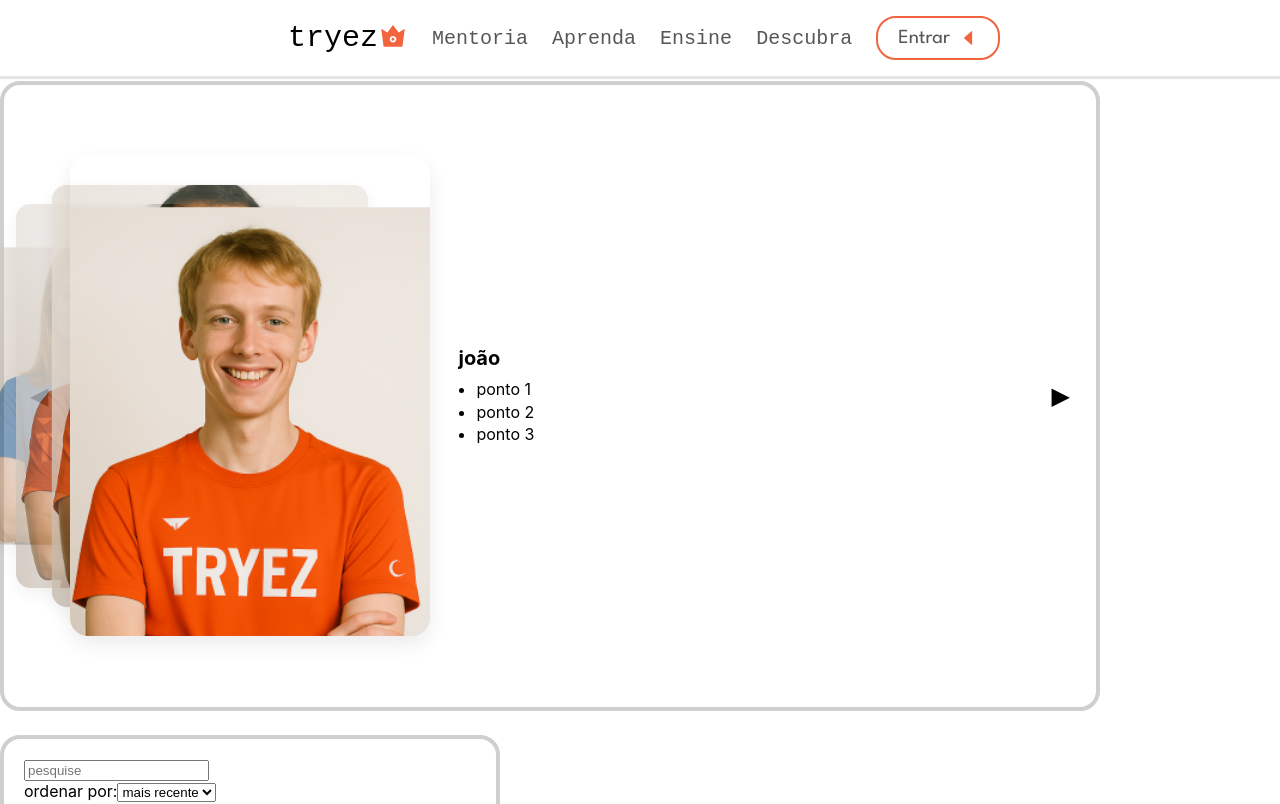
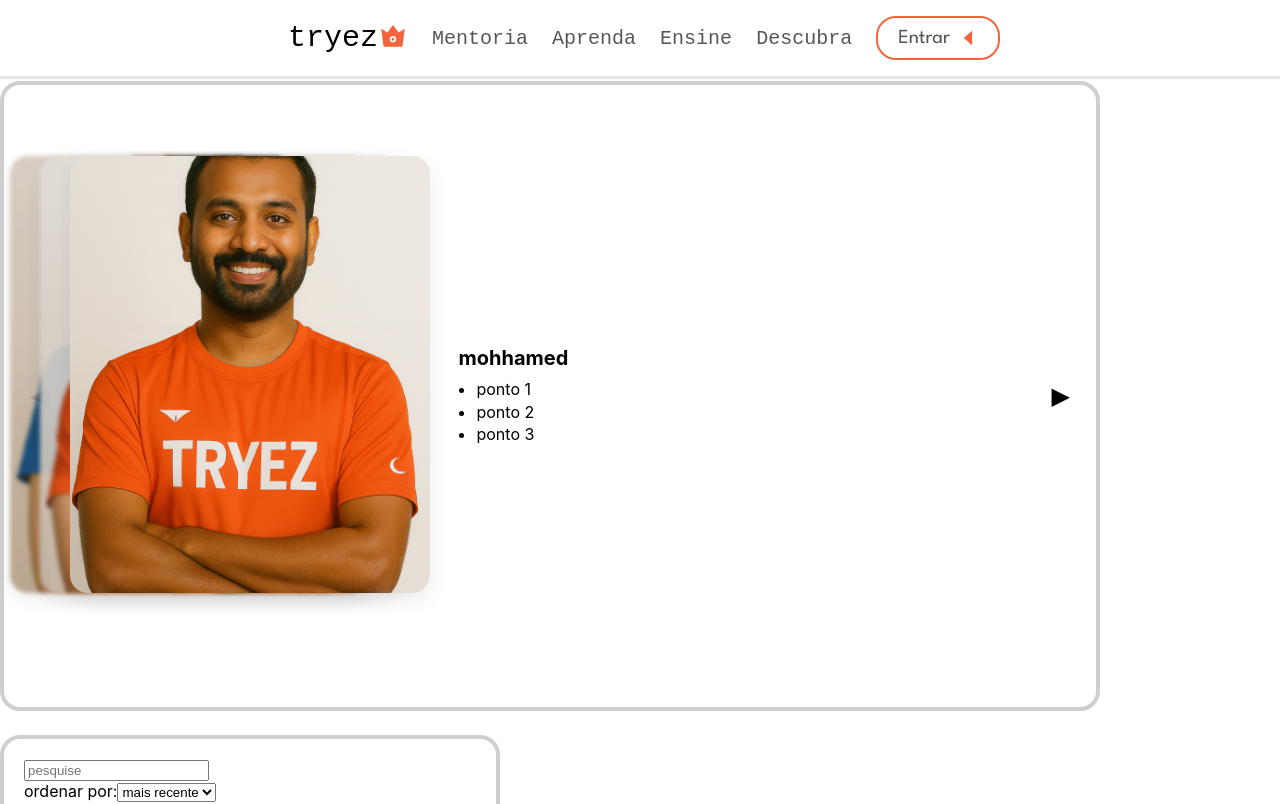
Before and after one commit to oddcaio/plataforma-tryez, a React (Create React App) app: page /mentoria in a window 1280 px wide. Shown: the top 804 px of the page. Built offline with nearby package versions, Linux system fonts and the light colour scheme; the HTML template or start-up script is replaced by a standard one; a web font is replaced by a local one.

Commit message:
refazendo tudo no mentoria

```diff
--- a/src/pages/mentoria/Mentoria.css
+++ b/src/pages/mentoria/Mentoria.css
@@ -1,56 +1,133 @@
-.mentoria{display:flex;gap:24px;flex-wrap:wrap;align-items:flex-start}
-
-.box1{
-  width:1100px;height:630px;
-  max-width:100%;
-  aspect-ratio:1100/630;
-  border:4px solid #cfcfcf;border-radius:20px;
-  padding:20px;box-sizing:border-box;background:#fff;
-  display:flex;align-items:center;justify-content:center
+.mentoria {
+    display: flex;
+    gap: 24px;
+    flex-wrap: wrap;
+    align-items: flex-start
 }
 
-.box2{
-  width:500px;height:700px;
-  max-width:100%;
-  aspect-ratio:5/7;
-  border:4px solid #cfcfcf;border-radius:20px;
-  padding:20px;box-sizing:border-box;background:#fff
+.box1 {
+    width: 1100px;
+    height: 630px;
+    max-width: 100%;
+    aspect-ratio: 1100/630;
+    border: 4px solid #cfcfcf;
+    border-radius: 20px;
+    padding: 20px;
+    box-sizing: border-box;
+    background: #fff;
+    display: flex;
+    align-items: center;
+    justify-content: center
 }
 
-.carousel{display:flex;align-items:center;gap:16px;width:100%;height:100%}
-.arrow{border:0;background:transparent;font-size:24px;cursor:pointer;line-height:1}
-
-.coach-card{display:flex;align-items:center;gap:24px;width:100%;height:100%}
-
-.stack{
-  position:relative;
-  width:clamp(180px, 32vw, 360px);
-  aspect-ratio:3/4;
-  height:auto
+.box2 {
+    width: 500px;
+    height: 700px;
+    max-width: 100%;
+    aspect-ratio: 5/7;
+    border: 4px solid #cfcfcf;
+    border-radius: 20px;
+    padding: 20px;
+    box-sizing: border-box;
+    background: #fff
 }
 
-.photo{
-  position:absolute;left:0;top:0;width:100%;height:100%;
-  object-fit:cover;border-radius:18px;
-  transition:transform .25s, filter .25s;
-  box-shadow:0 8px 20px rgba(0,0,0,.08)
+.carousel {
+    display: flex;
+    align-items: center;
+    gap: 16px;
+    width: 100%;
+    height: 100%
 }
-.photo.behind{opacity:.9;filter:saturate(.95) blur(.2px)}
-.photo.active{opacity:1;filter:none}
 
-.coach-info{
-  min-width:280px;flex:1;max-height:100%;
-  overflow:auto;padding:12px 4px
+.arrow {
+    border: 0;
+    background: transparent;
+    font-size: 24px;
+    cursor: pointer;
+    line-height: 1
 }
-.coach-info h3{margin:0 0 8px;font-size:20px}
-.coach-info ul{margin:0;padding-left:18px;line-height:1.4}
 
-@media (max-width: 1200px){
-  .mentoria{flex-direction:column}
-  .box1,.box2{width:100%}
-  .coach-card{flex-direction:row;gap:16px}
+.coach-card {
+    display: flex;
+    align-items: center;
+    gap: 24px;
+    width: 100%;
+    height: 100%
 }
-@media (max-width: 720px){
-  .coach-card{flex-direction:column;align-items:center;text-align:center}
-  .stack{width:70%}
+
+.stack {
+    position: relative;
+    width: clamp(180px, 32vw, 360px);
+    aspect-ratio: 3/4;
+    height: auto
 }
+
+.photo {
+    position: absolute;
+    left: 0;
+    top: 0;
+    width: 100%;
+    height: 100%;
+    object-fit: cover;
+    border-radius: 18px;
+    transition: transform .25s, filter .25s;
+    box-shadow: 0 8px 20px rgba(0, 0, 0, .08)
+}
+
+.photo.behind {
+    opacity: .9;
+    filter: saturate(.95) blur(.2px)
+}
+
+.photo.active {
+    opacity: 1;
+    filter: none
+}
+
+.coach-info {
+    min-width: 280px;
+    flex: 1;
+    max-height: 100%;
+    overflow: auto;
+    padding: 12px 4px
+}
+
+.coach-info h3 {
+    margin: 0 0 8px;
+    font-size: 20px
+}
+
+.coach-info ul {
+    margin: 0;
+    padding-left: 18px;
+    line-height: 1.4
+}
+
+@media (max-width: 1200px) {
+    .mentoria {
+        flex-direction: column
+    }
+
+    .box1,
+    .box2 {
+        width: 100%
+    }
+
+    .coach-card {
+        flex-direction: row;
+        gap: 16px
+    }
+}
+
+@media (max-width: 720px) {
+    .coach-card {
+        flex-direction: column;
+        align-items: center;
+        text-align: center
+    }
+
+    .stack {
+        width: 70%
+    }
+}
--- a/src/pages/mentoria/Mentoria.jsx
+++ b/src/pages/mentoria/Mentoria.jsx
@@ -1,13 +1,11 @@
 import { useState } from 'react'
 
-import man1 from '../../assets/man1.png'
 import man2 from '../../assets/man2.png'
 import man3 from '../../assets/man3.png'
 import woman from '../../assets/woman.png'
 import '../mentoria/Mentoria.css'
 
 const coaches = [
-    { src: man1, nome: 'joão', desc: ['ponto 1', 'ponto 2', 'ponto 3'] },
     { src: man2, nome: 'mohhamed', desc: ['ponto 1', 'ponto 2', 'ponto 3'] },
     { src: man3, nome: 'alex', desc: ['ponto 1', 'ponto 2', 'ponto 3'] },
     { src: woman, nome: 'sofia', desc: ['ponto 1', 'ponto 2', 'ponto 3'] },
@@ -30,11 +28,11 @@ export default function Mentoria() {
                                 const n = coaches.length
                                 const pos = (idx - i + n) % n
 
-                                const opPreset = [1, 0.78, 0.67, 0.5]
-                                const scalePreset = [1, 0.88, 0.80, 0.62]
-                                const shiftPreset = [0, -40, -90, -160]
+                                const blurPreset = [0, 2, 2];
+                                const scalePreset = [1, 1, 1];
+                                const shiftPreset = [0, -30, -60];
 
-                                const opacity = opPreset[pos] ?? (0.5 + 0.5 * ((n - 1 - pos) / (n - 1)))
+                                const blur = blurPreset[pos] ?? (5 * ((n - 1 - pos) / (n - 1)))
                                 const scale = scalePreset[pos] ?? (0.62 + 0.38 * ((n - 1 - pos) / (n - 1)))
                                 const shift = shiftPreset[pos] ?? (-50 * pos)
 
@@ -46,8 +44,9 @@ export default function Mentoria() {
                                         className={`photo ${pos === 0 ? 'active' : 'behind'}`}
                                         style={{
                                             transform: `translateX(${shift}px) scale(${scale})`,
-                                            opacity,
-                                            zIndex: n - pos
+                                            filter: `blur(${blur}px)`,
+                                            zIndex: n - pos,
+                                            height: '437.2px'
                                         }}
                                     />
                                 )
```
